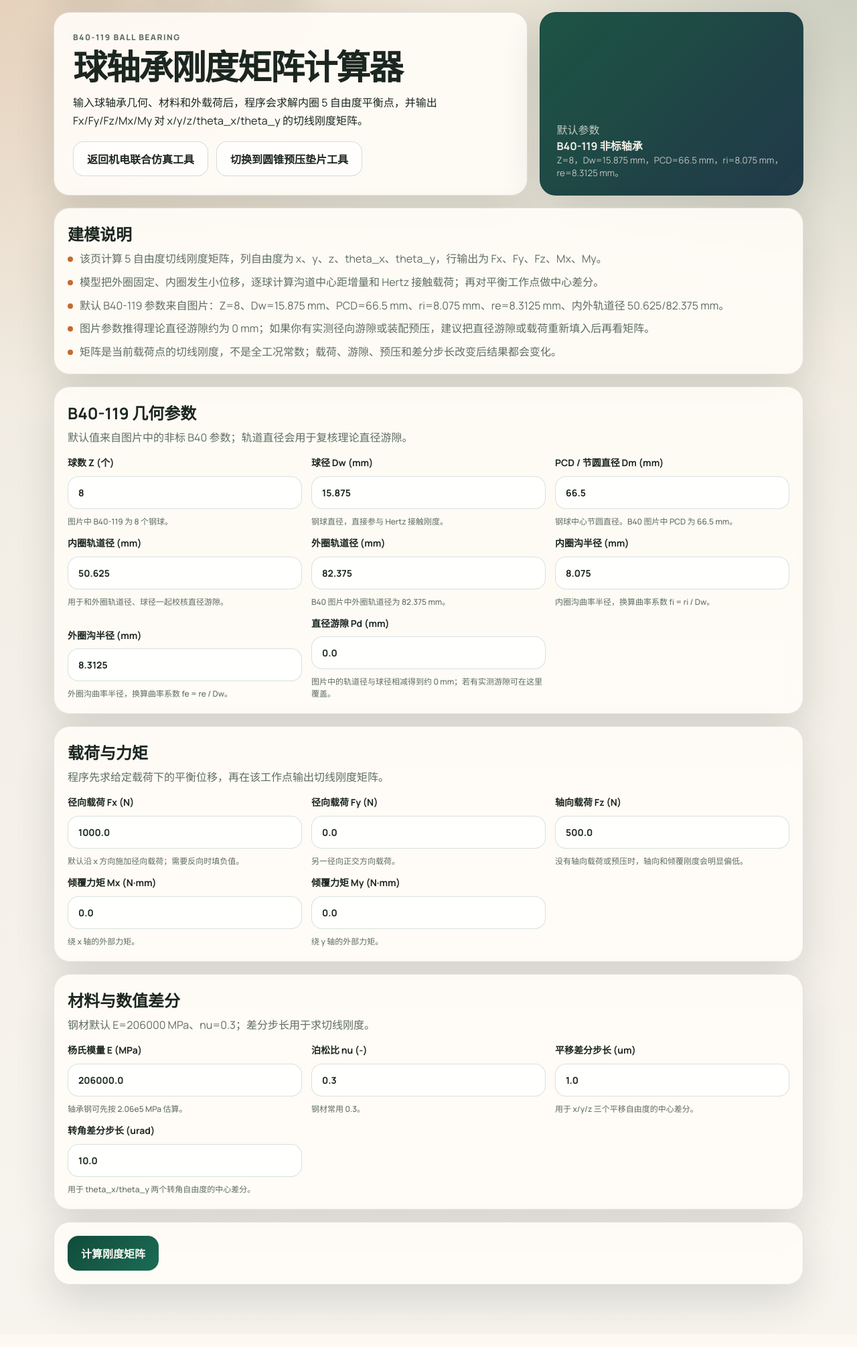
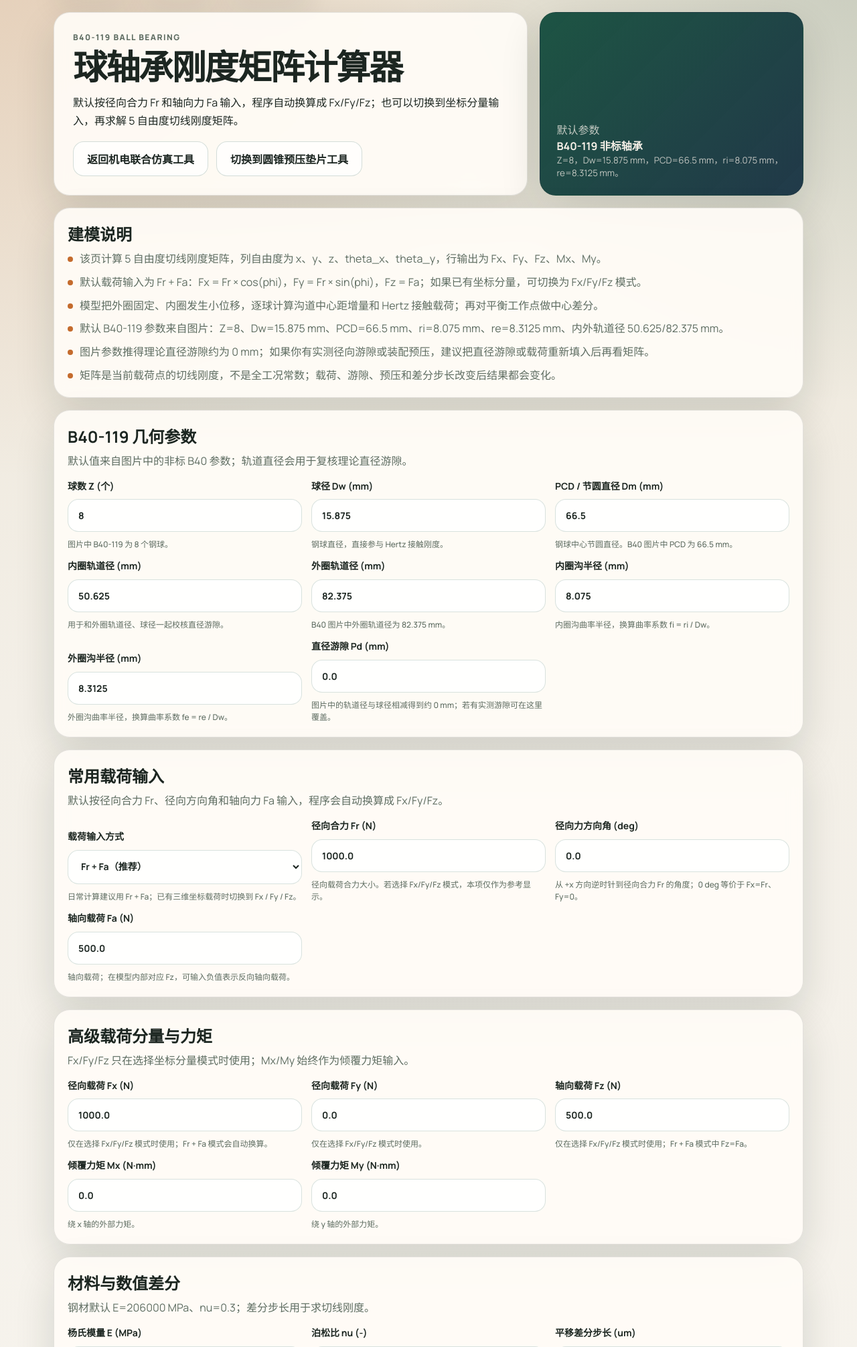
Before and after one commit to yeluofengqiao/bearing-cal, a Flask app: page /ball-stiffness in a window 1280 px wide. Shown: the part 66-2077 px from the top of the page at 67% size. Before the commit the page ends 2037 px from the top, so only its background shows below. Run offline with Flask 3, Linux system fonts and the light colour scheme.

Commit message:
Support Fr Fa input for ball stiffness

```diff
--- a/app.py
+++ b/app.py
@@ -1,5 +1,6 @@
 import csv
 import io
+import math
 import os
 
 from flask import Flask, Response, render_template, request
@@ -321,8 +322,55 @@ BALL_STIFFNESS_INPUT_GROUPS = [
         ],
     },
     {
-        "title": "载荷与力矩",
-        "description": "程序先求给定载荷下的平衡位移，再在该工作点输出切线刚度矩阵。",
+        "title": "常用载荷输入",
+        "description": "默认按径向合力 Fr、径向方向角和轴向力 Fa 输入，程序会自动换算成 Fx/Fy/Fz。",
+        "fields": [
+            {
+                "name": "load_input_mode",
+                "label": "载荷输入方式",
+                "type": "select",
+                "default": "polar",
+                "options": [
+                    {
+                        "value": "polar",
+                        "label": "Fr + Fa（推荐）",
+                    },
+                    {
+                        "value": "cartesian",
+                        "label": "Fx / Fy / Fz",
+                    },
+                ],
+                "help": "日常计算建议用 Fr + Fa；已有三维坐标载荷时切换到 Fx / Fy / Fz。",
+            },
+            {
+                "name": "radial_force_n",
+                "label": "径向合力 Fr",
+                "unit": "N",
+                "type": "float",
+                "default": 1000.0,
+                "help": "径向载荷合力大小。若选择 Fx/Fy/Fz 模式，本项仅作为参考显示。",
+            },
+            {
+                "name": "radial_force_angle_deg",
+                "label": "径向力方向角",
+                "unit": "deg",
+                "type": "float",
+                "default": 0.0,
+                "help": "从 +x 方向逆时针到径向合力 Fr 的角度；0 deg 等价于 Fx=Fr、Fy=0。",
+            },
+            {
+                "name": "axial_force_n",
+                "label": "轴向载荷 Fa",
+                "unit": "N",
+                "type": "float",
+                "default": 500.0,
+                "help": "轴向载荷；在模型内部对应 Fz，可输入负值表示反向轴向载荷。",
+            },
+        ],
+    },
+    {
+        "title": "高级载荷分量与力矩",
+        "description": "Fx/Fy/Fz 只在选择坐标分量模式时使用；Mx/My 始终作为倾覆力矩输入。",
         "fields": [
             {
                 "name": "fx_n",
@@ -330,7 +378,7 @@ BALL_STIFFNESS_INPUT_GROUPS = [
                 "unit": "N",
                 "type": "float",
                 "default": 1000.0,
-                "help": "默认沿 x 方向施加径向载荷；需要反向时填负值。",
+                "help": "仅在选择 Fx/Fy/Fz 模式时使用；Fr + Fa 模式会自动换算。",
             },
             {
                 "name": "fy_n",
@@ -338,7 +386,7 @@ BALL_STIFFNESS_INPUT_GROUPS = [
                 "unit": "N",
                 "type": "float",
                 "default": 0.0,
-                "help": "另一径向正交方向载荷。",
+                "help": "仅在选择 Fx/Fy/Fz 模式时使用。",
             },
             {
                 "name": "fz_n",
@@ -346,7 +394,7 @@ BALL_STIFFNESS_INPUT_GROUPS = [
                 "unit": "N",
                 "type": "float",
                 "default": 500.0,
-                "help": "没有轴向载荷或预压时，轴向和倾覆刚度会明显偏低。",
+                "help": "仅在选择 Fx/Fy/Fz 模式时使用；Fr + Fa 模式中 Fz=Fa。",
             },
             {
                 "name": "mx_nmm",
@@ -463,6 +511,7 @@ def tapered_parameter_notes():
 def ball_stiffness_parameter_notes():
     return [
         "该页计算 5 自由度切线刚度矩阵，列自由度为 x、y、z、theta_x、theta_y，行输出为 Fx、Fy、Fz、Mx、My。",
+        "默认载荷输入为 Fr + Fa：Fx = Fr × cos(phi)，Fy = Fr × sin(phi)，Fz = Fa；如果已有坐标分量，可切换为 Fx/Fy/Fz 模式。",
         "模型把外圈固定、内圈发生小位移，逐球计算沟道中心距增量和 Hertz 接触载荷；再对平衡工作点做中心差分。",
         "默认 B40-119 参数来自图片：Z=8、Dw=15.875 mm、PCD=66.5 mm、ri=8.075 mm、re=8.3125 mm、内外轨道径 50.625/82.375 mm。",
         "图片参数推得理论直径游隙约为 0 mm；如果你有实测径向游隙或装配预压，建议把直径游隙或载荷重新填入后再看矩阵。",
@@ -585,6 +634,14 @@ def parse_tapered_inputs(source):
 def parse_ball_stiffness_inputs(source):
     values = {}
     for name, field in BALL_STIFFNESS_FIELD_MAP.items():
+        if field["type"] == "select":
+            raw_value = str(source.get(name, BALL_STIFFNESS_DEFAULT_INPUTS[name])).strip()
+            allowed_values = {option["value"] for option in field["options"]}
+            if raw_value not in allowed_values:
+                raise ValueError(f"{field['label']} 取值无效。")
+            values[name] = raw_value
+            continue
+
         raw_value = str(source.get(name, BALL_STIFFNESS_DEFAULT_INPUTS[name])).strip()
         if raw_value == "":
             raise ValueError(f"{field['label']} 不能为空。")
@@ -598,6 +655,36 @@ def parse_ball_stiffness_inputs(source):
             raise ValueError(f"{field['label']} 需要输入有效数字。") from exc
 
     return values
+
+
+def resolve_ball_load_components(values):
+    load_input_mode = values["load_input_mode"]
+    if load_input_mode == "polar":
+        radial_force_n = values["radial_force_n"]
+        if radial_force_n < 0:
+            raise ValueError("径向合力 Fr 不能为负数；若需反向，请调整径向力方向角。")
+
+        radial_angle_deg = values["radial_force_angle_deg"]
+        radial_angle_rad = math.radians(radial_angle_deg)
+        fx_n = radial_force_n * math.cos(radial_angle_rad)
+        fy_n = radial_force_n * math.sin(radial_angle_rad)
+        fz_n = values["axial_force_n"]
+    else:
+        fx_n = values["fx_n"]
+        fy_n = values["fy_n"]
+        fz_n = values["fz_n"]
+        radial_force_n = math.hypot(fx_n, fy_n)
+        radial_angle_deg = math.degrees(math.atan2(fy_n, fx_n)) if radial_force_n > 0 else 0.0
+
+    return {
+        "load_input_mode": load_input_mode,
+        "fx_n": fx_n,
+        "fy_n": fy_n,
+        "fz_n": fz_n,
+        "radial_force_n": radial_force_n,
+        "radial_force_angle_deg": radial_angle_deg,
+        "axial_force_n": fz_n,
+    }
 
 
 def build_parameters(inputs):
@@ -628,6 +715,7 @@ def build_parameters(inputs):
 
 
 def build_ball_stiffness_inputs(values):
+    load_components = resolve_ball_load_components(values)
     return BallBearingStiffnessInputs(
         ball_count=values["ball_count"],
         ball_diameter_mm=values["ball_diameter_mm"],
@@ -639,9 +727,9 @@ def build_ball_stiffness_inputs(values):
         diametral_clearance_mm=values["diametral_clearance_mm"],
         elastic_modulus_mpa=values["elastic_modulus_mpa"],
         poisson_ratio=values["poisson_ratio"],
-        fx_n=values["fx_n"],
-        fy_n=values["fy_n"],
-        fz_n=values["fz_n"],
+        fx_n=load_components["fx_n"],
+        fy_n=load_components["fy_n"],
+        fz_n=load_components["fz_n"],
         mx_nmm=values["mx_nmm"],
         my_nmm=values["my_nmm"],
         translation_step_um=values["translation_step_um"],
@@ -895,6 +983,7 @@ def run_calculation(inputs):
 
 
 def run_ball_stiffness_calculation(inputs):
+    load_summary = resolve_ball_load_components(inputs)
     result = calculate_ball_bearing_stiffness(build_ball_stiffness_inputs(inputs))
     matrix_rows = [
         {
@@ -925,7 +1014,7 @@ def run_ball_stiffness_calculation(inputs):
         "max_force_residual_n": max(abs(value) for value in result.residual_vector[:3]),
         "max_moment_residual_nmm": max(abs(value) for value in result.residual_vector[3:]),
     }
-    return result, matrix_rows, detail_rows_for_template, displacement_summary
+    return result, matrix_rows, detail_rows_for_template, displacement_summary, load_summary
 
 
 def build_csv(rows):
@@ -1094,6 +1183,7 @@ def ball_stiffness():
     matrix_rows = []
     detail_rows_for_template = []
     displacement_summary = None
+    load_summary = None
     error_message = None
 
     if request.method == "POST":
@@ -1104,6 +1194,7 @@ def ball_stiffness():
                 matrix_rows,
                 detail_rows_for_template,
                 displacement_summary,
+                load_summary,
             ) = run_ball_stiffness_calculation(inputs)
         except ValueError as exc:
             error_message = str(exc)
@@ -1117,6 +1208,7 @@ def ball_stiffness():
         matrix_rows=matrix_rows,
         detail_rows=detail_rows_for_template,
         displacement_summary=displacement_summary,
+        load_summary=load_summary,
         error_message=error_message,
         parameter_notes=ball_stiffness_parameter_notes(),
     )
--- a/templates/ball_stiffness.html
+++ b/templates/ball_stiffness.html
@@ -25,7 +25,7 @@
           <p class="eyebrow">B40-119 Ball Bearing</p>
           <h1>球轴承刚度矩阵计算器</h1>
           <p class="hero-text">
-            输入球轴承几何、材料和外载荷后，程序会求解内圈 5 自由度平衡点，并输出 Fx/Fy/Fz/Mx/My 对 x/y/z/theta_x/theta_y 的切线刚度矩阵。
+            默认按径向合力 Fr 和轴向力 Fa 输入，程序自动换算成 Fx/Fy/Fz；也可以切换到坐标分量输入，再求解 5 自由度切线刚度矩阵。
           </p>
           <div class="hero-actions">
             <a class="ghost-button" href="{{ url_for('index') }}">返回机电联合仿真工具</a>
@@ -59,6 +59,13 @@
             {% for field in group.fields %}
             <label class="field">
               <span>{{ field.label }} {% if field.unit %}({{ field.unit }}){% endif %}</span>
+              {% if field.type == "select" %}
+              <select name="{{ field.name }}">
+                {% for option in field.options %}
+                <option value="{{ option.value }}" {% if inputs[field.name] == option.value %}selected{% endif %}>{{ option.label }}</option>
+                {% endfor %}
+              </select>
+              {% else %}
               <input
                 type="text"
                 name="{{ field.name }}"
@@ -69,6 +76,7 @@
                 spellcheck="false"
                 required
               />
+              {% endif %}
               {% if field.help %}
               <small class="field-help">{{ field.help }}</small>
               {% endif %}
@@ -127,6 +135,22 @@
       </section>
 
       <section class="summary-grid">
+        <article class="summary-card">
+          <span>输入方式</span>
+          <strong>{{ "Fr + Fa" if load_summary.load_input_mode == "polar" else "Fx / Fy / Fz" }}</strong>
+        </article>
+        <article class="summary-card">
+          <span>等效 Fr / 方向角</span>
+          <strong>{{ "%.1f"|format(load_summary.radial_force_n) }} N / {{ "%.1f"|format(load_summary.radial_force_angle_deg) }} deg</strong>
+        </article>
+        <article class="summary-card">
+          <span>实际 Fx / Fy</span>
+          <strong>{{ "%.1f"|format(load_summary.fx_n) }} / {{ "%.1f"|format(load_summary.fy_n) }} N</strong>
+        </article>
+        <article class="summary-card">
+          <span>实际 Fz / Fa</span>
+          <strong>{{ "%.1f"|format(load_summary.fz_n) }} N</strong>
+        </article>
         <article class="summary-card">
           <span>x / y 平衡位移</span>
           <strong>{{ "%.2f"|format(displacement_summary.x_um) }} / {{ "%.2f"|format(displacement_summary.y_um) }} um</strong>
```
Also changed, not shown: tests/test_app.py (+17 -1 lines).
